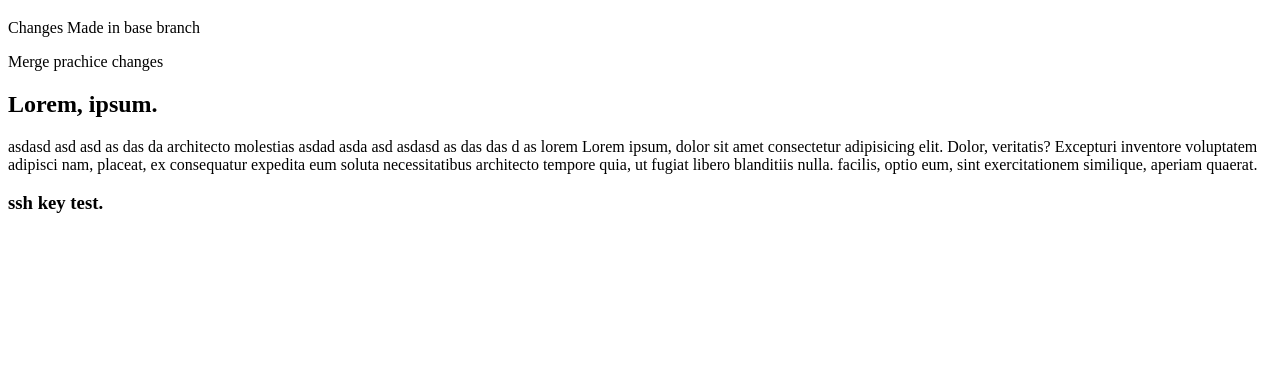
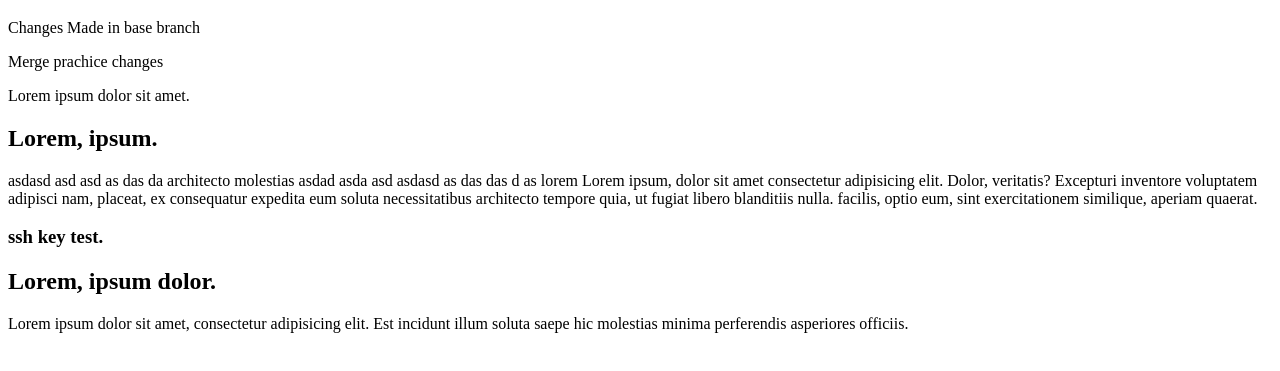
Before and after one commit to sthasubin429/prac-git, a plain HTML site: page index.html in a window 1280 px wide. Shown: the part 61-432 px from the top of the page. Drawn offline with Linux system fonts and the light colour scheme.

Commit message:
lorem section added

```diff
--- a/index.html
+++ b/index.html
@@ -8,8 +8,13 @@
 	</head>
 	<body>
 		<h1>Hello</h1>
-		<p>Changes Made in base branch</p>
-		<p>Merge prachice changes</p>
+		<section>
+			<p>Changes Made in base branch</p>
+			<p>Merge prachice changes</p>
+			<article>
+				<p>Lorem ipsum dolor sit amet.</p>
+			</article>
+		</section>
 		<h2>Lorem, ipsum.</h2>
 		<p>
 			asdasd asd asd as das da architecto molestias asdad asda asd asdasd as das das d as lorem Lorem ipsum, dolor sit amet consectetur adipisicing elit.
@@ -17,5 +22,9 @@
 			fugiat libero blanditiis nulla. facilis, optio eum, sint exercitationem similique, aperiam quaerat.
 		</p>
 		<h3>ssh key test.</h3>
+		<section class="abc">
+			<h1>Lorem, ipsum dolor.</h1>
+			<p>Lorem ipsum dolor sit amet, consectetur adipisicing elit. Est incidunt illum soluta saepe hic molestias minima perferendis asperiores officiis.</p>
+		</section>
 	</body>
 </html>
```
